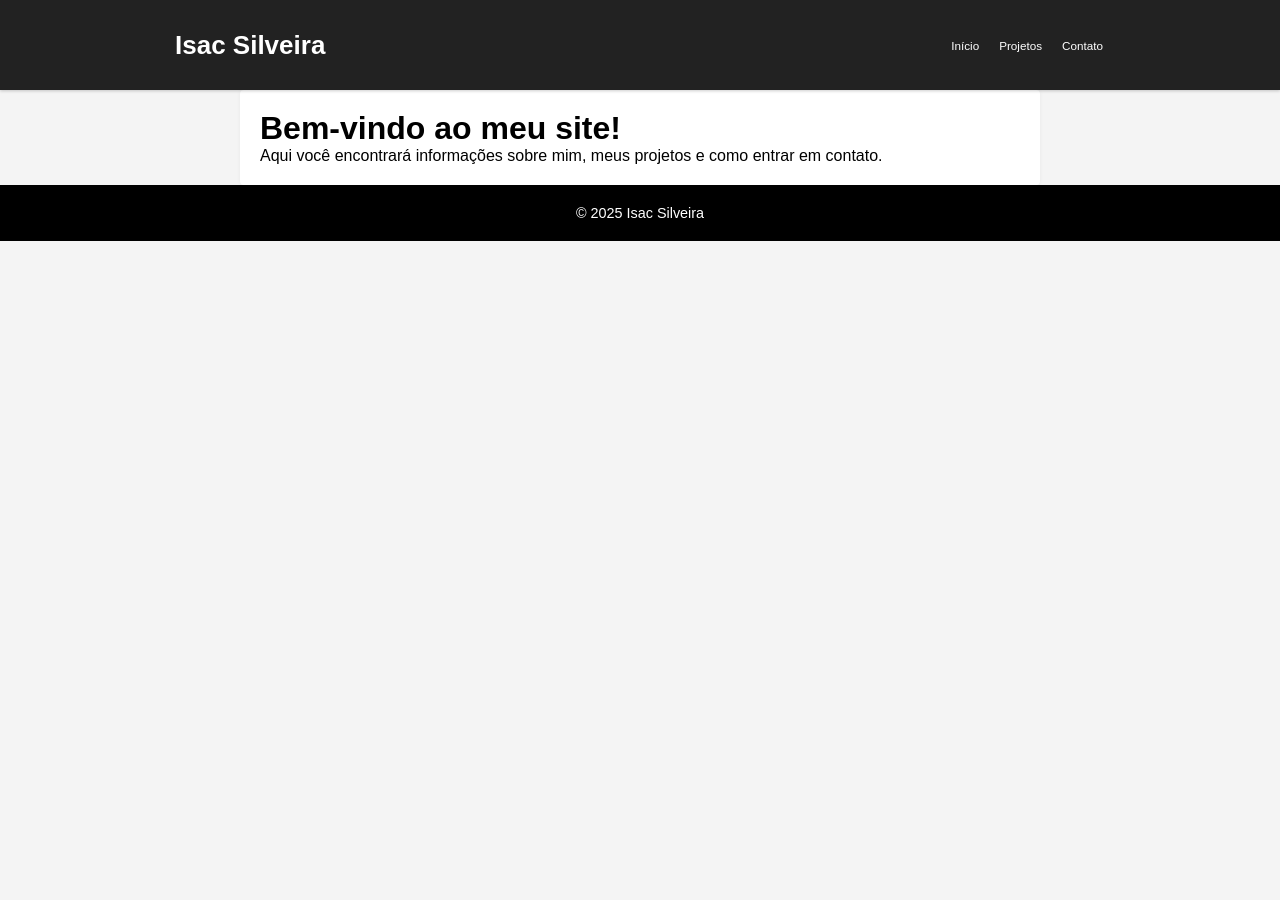
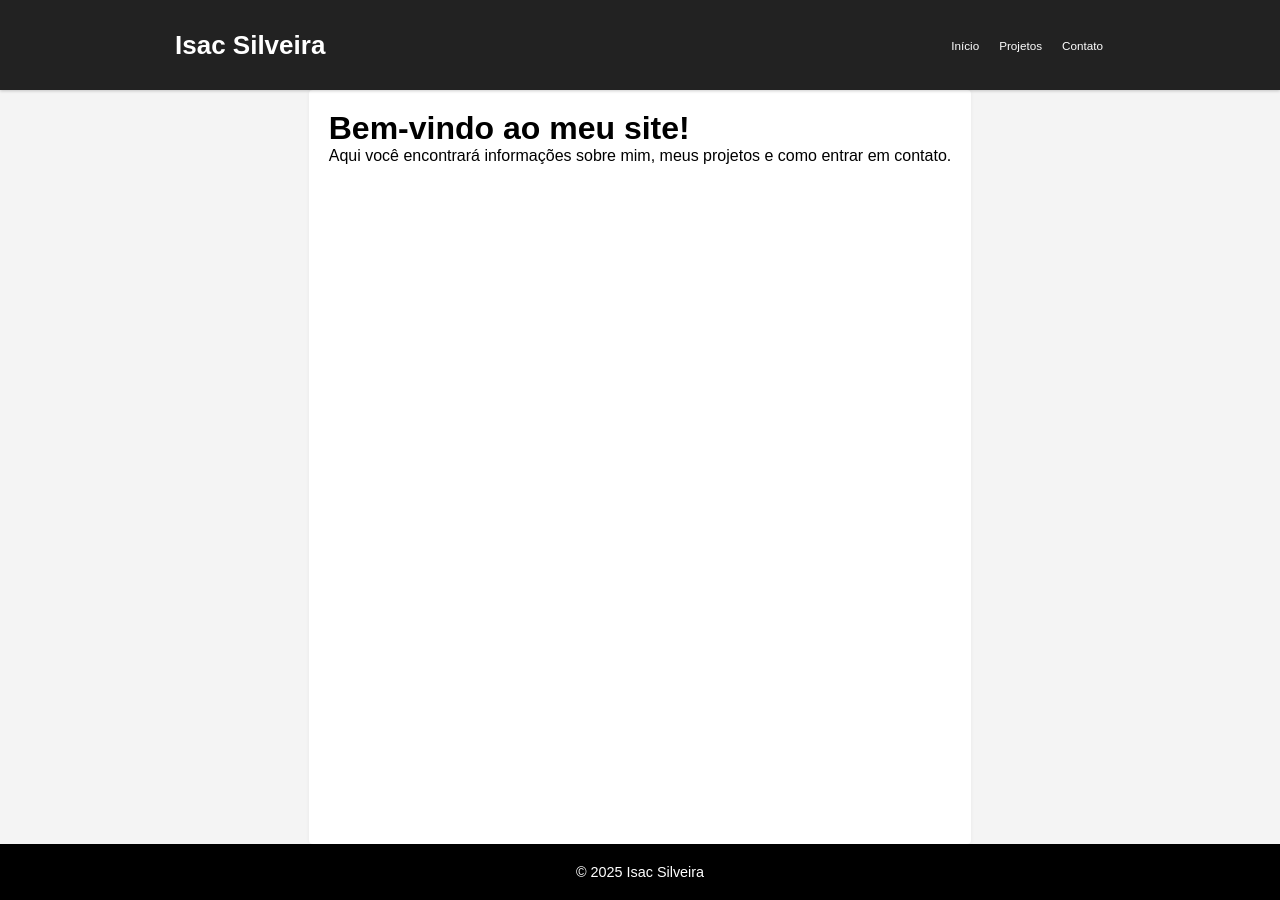
Before and after one commit to isacsilveira/isacsilveira.github.io, a Jekyll site: the page built from index.md, in a window 1280 px wide. Built offline with Jekyll 4.4.1, drawn with Linux system fonts in a browser that asks for light colours.

Commit message:
Update default.html

```diff
--- a/_layouts/default.html
+++ b/_layouts/default.html
@@ -8,6 +8,9 @@
 </head>
 <body>
 
+  <div class="wrapper">
+
+    <!-- Navbar -->
     <header class="navbar">
       <div class="container">
         <h1 class="site-title"><a href="/">Isac Silveira</a></h1>
@@ -19,13 +22,17 @@
       </div>
     </header>
 
+    <!-- Conteúdo -->
     <main class="content">
       {{ content }}
     </main>
 
+    <!-- Rodapé -->
     <footer class="footer">
       <p>&copy; {{ site.time | date: "%Y" }} {{ site.title }}</p>
     </footer>
 
+  </div> <!-- fim do .wrapper -->
+
 </body>
 </html>
```
Lines whose indentation alone changed are shown as unchanged.
